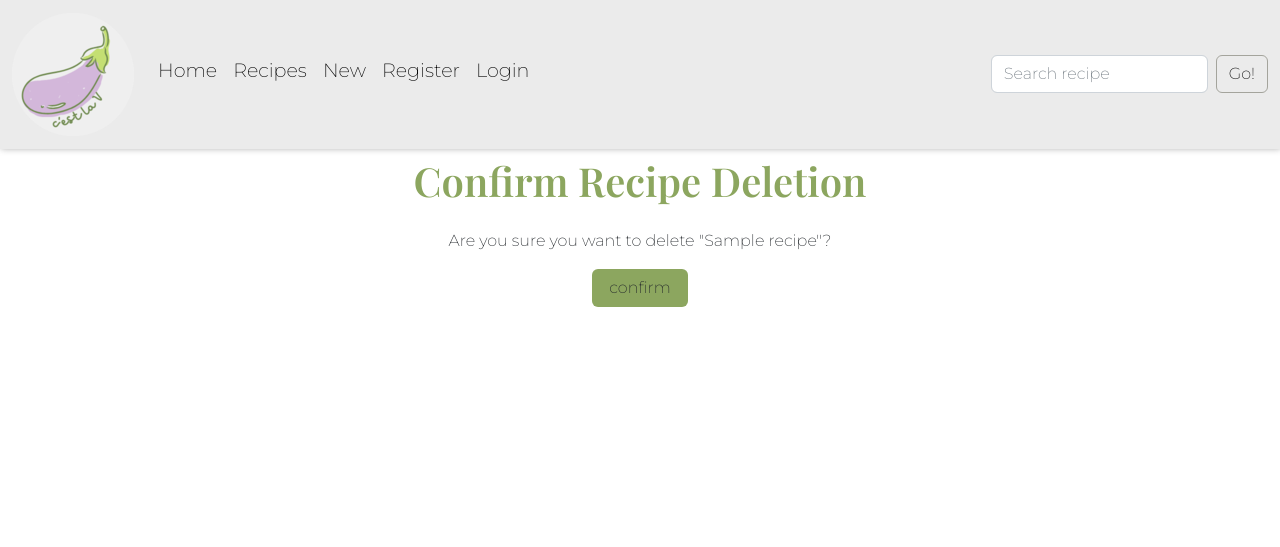
After one commit to Ila-bura/C-est-la-V, a Django app: template recipes/templates/recipes/delete_recipe.html in a window 1280 px wide. The commit adds this page. Shown: the top 547 px of the page. Run offline with Django 3.2, Linux system fonts and the light colour scheme; the template is opened without the code that fills it: values that come from a table or form of the project are taken from there, others are empty; tables that the repository leaves empty hold one stand-in row (values such as "Sample post"); parts of the project's set-up code (start-up, migrations or seed data) failed here and were passed over; some libraries are stand-ins or nearby versions.

Commit message:
Create template to delete recipe

```diff
--- a/recipes/models.py
+++ b/recipes/models.py
@@ -19,8 +19,8 @@ PREP_TIME = (
     ("45 minutes", "45 min"),
     ("50 minutes", "50 min"),
     ("55 minutes", "55 min"),
-    ("1 hour", "1h"),
-    ("1+ hour", "more than 1h"),
+    ("1 hour", "1 hour"),
+    ("1+ hour", "More than 1h"),
 )
 
 
--- /dev/null
+++ b/recipes/templates/recipes/delete_recipe.html
@@ -0,0 +1,13 @@
+{% extends "base.html"%}{%block title %}Delete{{ object.title }}{%endblock%}
+{%block content %} {% load static %}
+<div class="container">
+  <h1 class="text-center mt-2">Confirm Recipe Deletion</h1>
+  <div class="d-flex justify-content-center pt-3">
+    <form method="post" class="text-center">
+      {% csrf_token %}
+      <p>Are you sure you want to delete "{{ object.title }}"?</p>
+      <input type="submit" value="confirm" class="btn form-btn w-25" />
+    </form>
+  </div>
+</div>
+{% endblock %}
--- a/recipes/templates/recipes/recipe_detail.html
+++ b/recipes/templates/recipes/recipe_detail.html
@@ -1,4 +1,4 @@
-{% extends "base.html" %} {% block title %}Detail {{recipe.title}}
+{% extends "base.html" %}{% block title%} Detail {{recipe.title}}
 {%endblock%}{%block content %} {% load static %}
 
 <div class="container">
--- a/recipes/urls.py
+++ b/recipes/urls.py
@@ -1,9 +1,10 @@
 from django.urls import path
-from .views import (AddRecipe, Recipes, RecipeDetail)
+from .views import (AddRecipe, Recipes, RecipeDetail, DeleteRecipe)
 
 
 urlpatterns = [
     path("add/", AddRecipe.as_view(), name="add_recipe"),
     path("", Recipes.as_view(), name="recipes"),
     path("<slug:pk>/", RecipeDetail.as_view(), name="recipe_detail"),
+    path("delete/<slug:pk>/", DeleteRecipe.as_view(), name="delete_recipe"),
 ]
```
Also changed, not shown: recipes/views.py (+14 -1 lines), templates/403.html (added, +9 -0 lines), .devcontainer/devcontainer.json, recipes/migrations/0001_initial.py, recipes/migrations/0003_alter_recipe_prep_time.py (added), static/icons/time-icon.svg (deleted).
